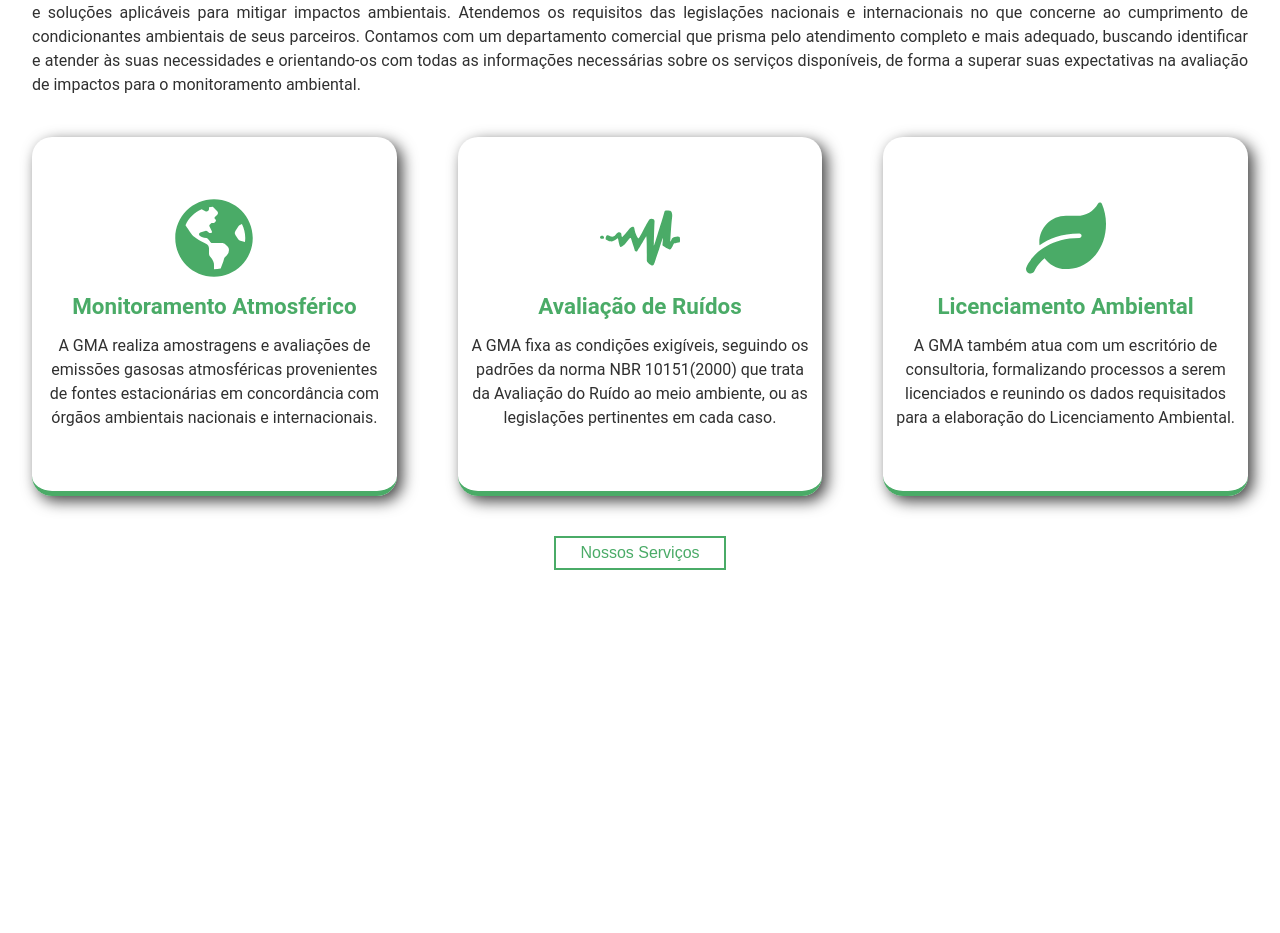
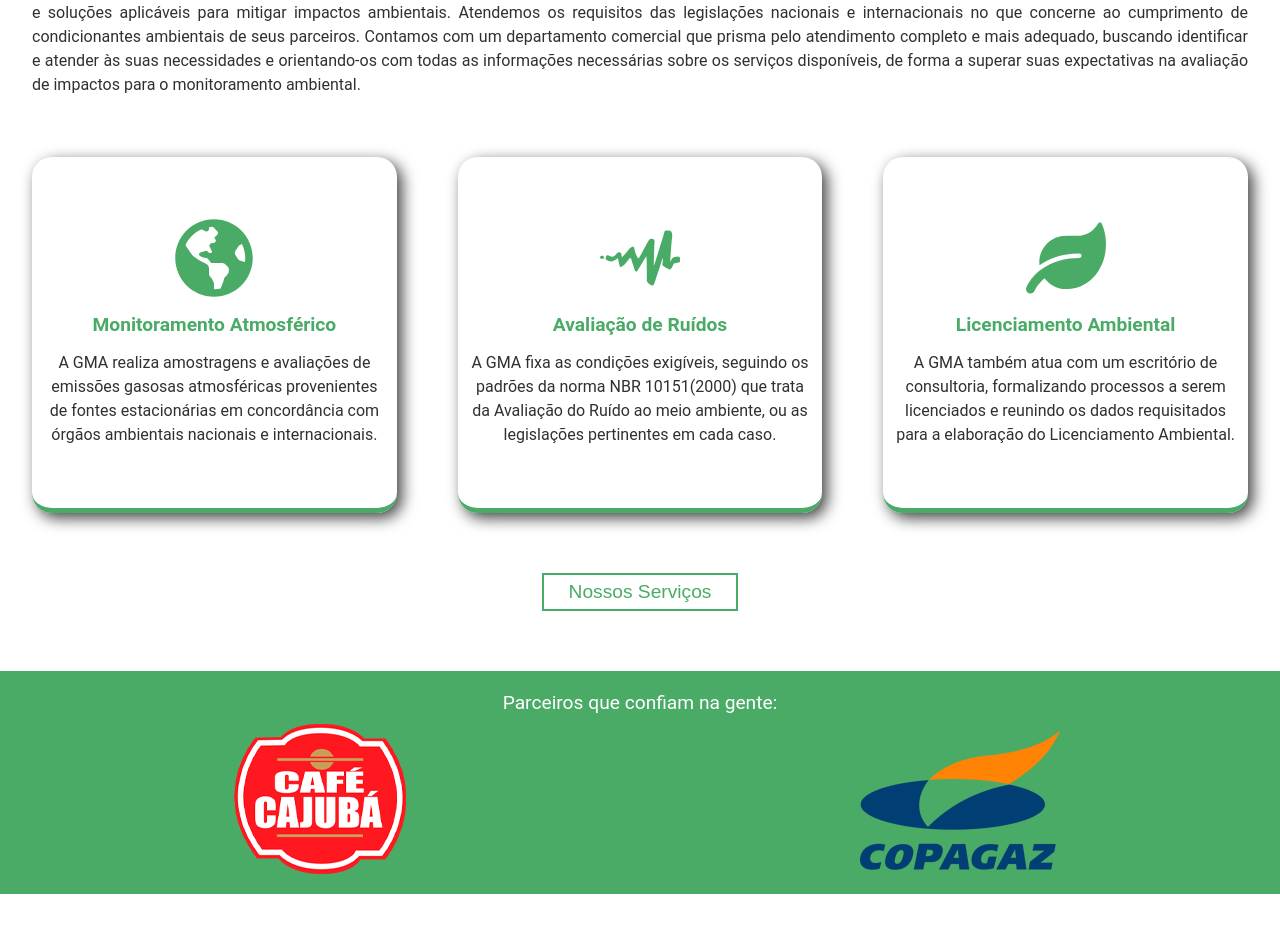
Before and after one commit to cirineurodrigues/gma-monitoramento, a React (Create React App) app: page / in a window 1280 px wide. Shown: the part 1040-1973 px from the top of the page. Before the commit the page ends 1670 px from the top, so only its background shows below. Built offline with nearby package versions, Linux system fonts and the light colour scheme.

Commit message:
Adiciona o carousel de clientes

```diff
--- a/src/components/Card/styles.js
+++ b/src/components/Card/styles.js
@@ -30,7 +30,7 @@
 export const TextContainer = styled.div`
   h1 {
     color: #4aab67;
-    font-size: 1.4rem;
+    font-size: 1.2rem;
     text-align: center;
     padding: 15px 0;
   }
@@ -38,6 +38,5 @@
   p {
     text-align: center !important;
     text-indent: 0 !important;
-    margin: 0 !important;
   }
 `;
--- /dev/null
+++ b/src/components/ClientsCarousel/index.jsx
@@ -0,0 +1,121 @@
+import { Container, ImageDiv } from "./styles";
+
+import Carousel from "react-multi-carousel";
+import "react-multi-carousel/lib/styles.css";
+
+import start from "../../assets/start.png";
+import cajuba from "../../assets/cajuba.png";
+import copagaz from "../../assets/copagaz.png";
+import liquigas from "../../assets/liquigas.png";
+import superGasBras from "../../assets/supergasbras.png";
+import algar from "../../assets/algar.png";
+import syngenta from "../../assets/syngenta.png";
+import jbs from "../../assets/jbs.png";
+import monsanto from "../../assets/monsanto.png";
+import cargill from "../../assets/cargill.png";
+import cocaCola from "../../assets/cocacola.png";
+import brf from "../../assets/brf.png";
+import pifPaf from "../../assets/pifpaf.png";
+import italac from "../../assets/italac.png";
+
+const ClientsCarousel = () => {
+  const responsive = {
+    desktop: {
+      breakpoint: {
+        max: 3000,
+        min: 1024,
+      },
+      items: 3,
+      partialVisibilityGutter: 40,
+    },
+    tablet: {
+      breakpoint: {
+        max: 1024,
+        min: 464,
+      },
+      items: 2,
+      partialVisibilityGutter: 30,
+    },
+    mobile: {
+      breakpoint: {
+        max: 464,
+        min: 0,
+      },
+      items: 1,
+      partialVisibilityGutter: 30,
+    },
+  };
+  return (
+    <Container>
+      <h1>Parceiros que confiam na gente:</h1>
+      <Carousel
+        additionalTransfrom={0}
+        arrows={false}
+        autoPlay
+        autoPlaySpeed={3000}
+        centerMode={false}
+        className=""
+        containerClass="container-with-dots"
+        dotListClass=""
+        draggable
+        focusOnSelect={false}
+        infinite
+        itemClass=""
+        keyBoardControl
+        minimumTouchDrag={80}
+        renderButtonGroupOutside={false}
+        renderDotsOutside={false}
+        responsive={responsive}
+        showDots={false}
+        sliderClass=""
+        slidesToSlide={1}
+        swipeable
+      >
+        <ImageDiv>
+          <img src={start} alt="Logo Start" />
+        </ImageDiv>
+        <ImageDiv>
+          <img src={cajuba} alt="Logo Café Cajubá" />
+        </ImageDiv>
+        <ImageDiv>
+          <img src={copagaz} alt="Logo Copagaz" />
+        </ImageDiv>
+        <ImageDiv>
+          <img src={liquigas} alt="Logo Liquigás" />
+        </ImageDiv>
+        <ImageDiv>
+          <img src={superGasBras} alt="Logo Super GásBras" />
+        </ImageDiv>
+        <ImageDiv>
+          <img src={algar} alt="Logo Algar" />
+        </ImageDiv>
+        <ImageDiv>
+          <img src={syngenta} alt="Logo Syngenta" />
+        </ImageDiv>
+        <ImageDiv>
+          <img src={jbs} alt="Logo JBS" />
+        </ImageDiv>
+        <ImageDiv>
+          <img src={monsanto} alt="Logo Monsanto" />
+        </ImageDiv>
+        <ImageDiv>
+          <img src={cargill} alt="Logo Cargill" />
+        </ImageDiv>
+        <ImageDiv>
+          <img src={cocaCola} alt="Logo Coca-Cola" />
+        </ImageDiv>
+        <ImageDiv>
+          <img src={brf} alt="Logo BRF" />
+        </ImageDiv>
+        <ImageDiv>
+          <img src={pifPaf} alt="Logo Pif-Paf" />
+        </ImageDiv>
+        <ImageDiv>
+          <img src={italac} alt="Logo Italac" />
+        </ImageDiv>
+      </Carousel>
+    </Container>
+  );
+};
+
+export default ClientsCarousel;
--- /dev/null
+++ b/src/components/ClientsCarousel/styles.js
@@ -0,0 +1,26 @@
+import styled from "styled-components";
+
+export const Container = styled.div`
+  width: 100%;
+  padding: 20px 0;
+  margin-bottom: 60px;
+  background-color: #4aab67;
+
+  h1 {
+    padding-bottom: 10px;
+    font-size: 1.2rem;
+    font-weight: 400;
+    color: #fff;
+    text-align: center;
+  }
+`;
+
+export const ImageDiv = styled.div`
+  display: flex;
+  justify-content: center;
+  align-items: center;
+
+  img {
+    width: 200px;
+  }
+`;
--- a/src/components/Empresa/styles.js
+++ b/src/components/Empresa/styles.js
@@ -22,7 +22,6 @@
     text-align: justify;
     text-indent: 3rem;
     line-height: 1.5;
-    margin-bottom: 40px;
   }
 
   @media screen and (min-width: 768px) {
@@ -37,9 +36,10 @@
   justify-content: space-between;
   align-items: center;
   flex-wrap: wrap;
+  margin: 60px 0 20px;
 
   @media screen and (min-width: 768px) {
-    margin-bottom: 40px;
+    margin: 60px 0;
   }
 `;
 
@@ -52,10 +52,10 @@
   button {
     background-color: #fff;
     outline: none;
-    padding: 0.5% 2%;
+    padding: 5% 20%;
     border: 2px solid #4aab67;
     color: #4aab67;
-    font-size: 1rem;
+    font-size: 1.2rem;
     cursor: pointer;
   }
 
@@ -64,4 +64,10 @@
     background-color: #4aab67;
     color: #fff;
   }
+
+  @media screen and (min-width: 768px) {
+    button {
+      padding: 0.5% 2%;
+    }
+  }
 `;
--- a/src/pages/Home/index.jsx
+++ b/src/pages/Home/index.jsx
@@ -1,6 +1,7 @@
 import Header from "../../components/Header";
 import Banner from "../../components/Banner";
 import Empresa from "../../components/Empresa";
+import ClientsCarousel from "../../components/ClientsCarousel";
 
 const Home = () => {
   return (
@@ -8,6 +9,7 @@
       <Header />
       <Banner />
       <Empresa />
+      <ClientsCarousel/>
     </>
   );
 };
```
Also changed, not shown: 1 other file (tests, documents, lock files or other folders).
